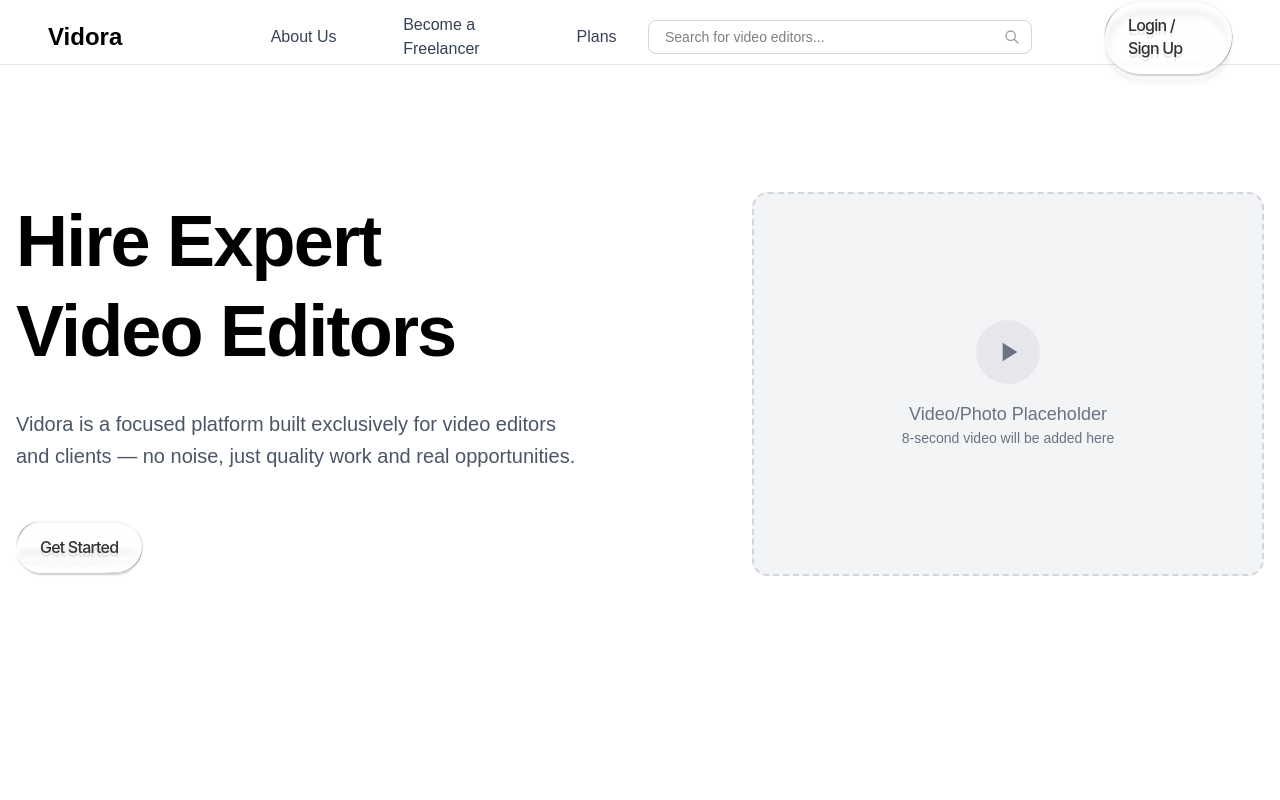
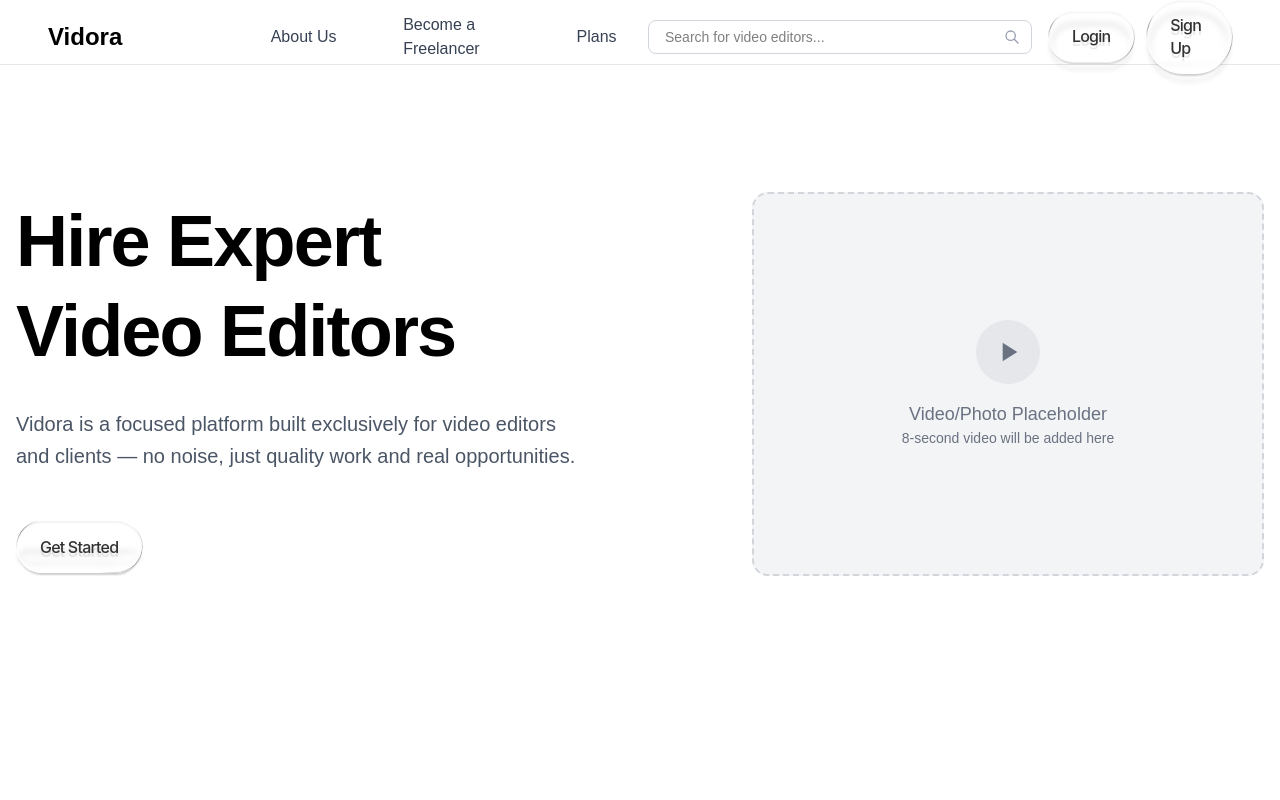
Before and after one commit to kkunaall10-max/vidora, a Next.js app: page / in a window 1280 px wide. Shown: the top 800 px of the page. Built offline with nearby package versions, Linux system fonts and the light colour scheme.

Commit message:
Final setup: Removed navbar from auth page, separated Login/Sign Up buttons on home page, kept single 3D auth page with Firebase integration

```diff
--- a/src/app/login/page.tsx
+++ b/src/app/login/page.tsx
@@ -1,13 +1,11 @@
 "use client";
 
-import Link from 'next/link';
 import { useState } from 'react';
 import { auth } from '@/lib/firebase';
 import { signInWithEmailAndPassword, createUserWithEmailAndPassword, signInWithPopup, GoogleAuthProvider } from 'firebase/auth';
 
 export default function Login() {
   const [isLoginVisible, setIsLoginVisible] = useState(true);
-  const [isMobileMenuOpen, setIsMobileMenuOpen] = useState(false);
   const [loading, setLoading] = useState(false);
   const [error, setError] = useState('');
 
@@ -77,61 +75,6 @@ export default function Login() {
   return (
     <div className="min-h-screen bg-white text-gray-900 overflow-hidden relative">
 
-      {/* Navbar - Responsive for auth pages */}
-      <nav className="fixed top-0 left-0 right-0 z-50 bg-white/95 backdrop-blur-sm border-b border-gray-200">
-        <div className="max-w-7xl mx-auto px-4 sm:px-6 lg:px-8">
-          <div className="flex justify-between items-center h-16">
-            <Link href="/" className="text-xl sm:text-2xl font-bold text-black">
-              Vidora
-            </Link>
-
-            {/* Desktop Navigation */}
-            <div className="hidden sm:flex items-center space-x-6">
-              <Link href="/login" className="text-gray-700 hover:text-black transition-colors duration-200 font-medium">
-                Login
-              </Link>
-              <Link href="/signup" className="text-gray-700 hover:text-black transition-colors duration-200 font-medium">
-                Sign Up
-              </Link>
-            </div>
-
-            {/* Mobile menu button */}
-            <div className="sm:hidden">
-              <button
-                onClick={() => setIsMobileMenuOpen(!isMobileMenuOpen)}
-                className="text-gray-700 hover:text-black p-2 rounded-md focus:outline-none focus:ring-2 focus:ring-gray-400"
-                aria-label="Toggle mobile menu"
-              >
-                <svg className="h-6 w-6" fill="none" stroke="currentColor" viewBox="0 0 24 24">
-                  {isMobileMenuOpen ? (
-                    <path strokeLinecap="round" strokeLinejoin="round" strokeWidth={2} d="M6 18L18 6M6 6l12 12" />
-                  ) : (
-                    <path strokeLinecap="round" strokeLinejoin="round" strokeWidth={2} d="M4 6h16M4 12h16M4 18h16" />
-                  )}
-                </svg>
-              </button>
-            </div>
-          </div>
-
-          {/* Mobile Navigation Menu */}
-          {isMobileMenuOpen && (
-            <div className="sm:hidden border-t border-gray-200 bg-white/95 backdrop-blur-sm">
-              <div className="px-2 pt-2 pb-3 space-y-1">
-                <Link href="/login" className="block px-3 py-2 text-gray-700 hover:text-black hover:bg-gray-50 transition-colors duration-200 font-medium rounded-md">
-                  Login
-                </Link>
-                <Link href="/signup" className="block px-3 py-2 text-gray-700 hover:text-black hover:bg-gray-50 transition-colors duration-200 font-medium rounded-md">
-                  Sign Up
-                </Link>
-                <Link href="/" className="block px-3 py-2 text-gray-700 hover:text-black hover:bg-gray-50 transition-colors duration-200 font-medium rounded-md">
-                  Home
-                </Link>
-              </div>
-            </div>
-          )}
-        </div>
-      </nav>
-
       {/* 3D Forms Container */}
       <div className="container">
         <div className={`forms-wrapper ${!isLoginVisible ? 'change' : ''}`}>
--- a/src/app/page.tsx
+++ b/src/app/page.tsx
@@ -50,9 +50,15 @@ export default function Home() {
 
             {/* Auth Buttons - Desktop - Takes 2 columns */}
             <div className="hidden lg:col-span-2 lg:flex items-center justify-end space-x-3">
-              <Link href="/login" className="button-wrap w-32">
+              <Link href="/login" className="button-wrap w-24">
                 <button className="px-4 py-2 h-9 w-full">
-                  <span className="text-sm">Login / Sign Up</span>
+                  <span className="text-sm">Login</span>
+                </button>
+                <div className="button-shadow"></div>
+              </Link>
+              <Link href="/login" className="button-wrap w-24">
+                <button className="px-5 py-3 h-9 w-full">
+                  <span className="text-sm">Sign Up</span>
                 </button>
                 <div className="button-shadow"></div>
               </Link>
@@ -127,9 +133,12 @@ export default function Home() {
 
                 {/* Mobile Auth Buttons */}
                 <div className="px-3 py-2 space-y-2">
+                  <Link href="/login" className="block w-full text-left text-gray-700 hover:text-black transition-colors duration-200 font-medium py-2 px-3 rounded-md hover:bg-gray-50">
+                    Login
+                  </Link>
                   <Link href="/login" className="button-wrap block">
                     <button className="w-full">
-                      <span>Login / Sign Up</span>
+                      <span>Sign Up</span>
                     </button>
                     <div className="button-shadow"></div>
                   </Link>
```
